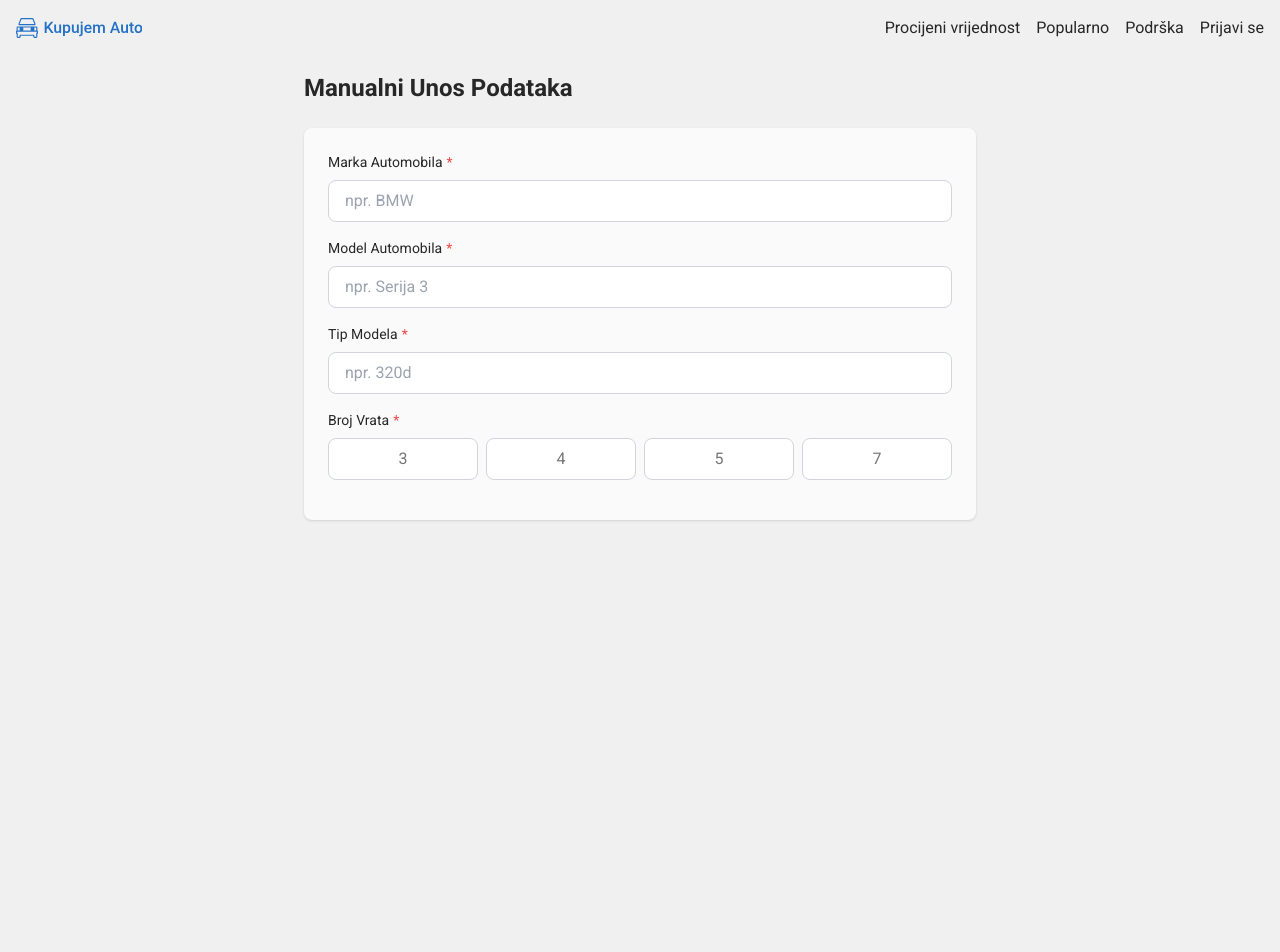
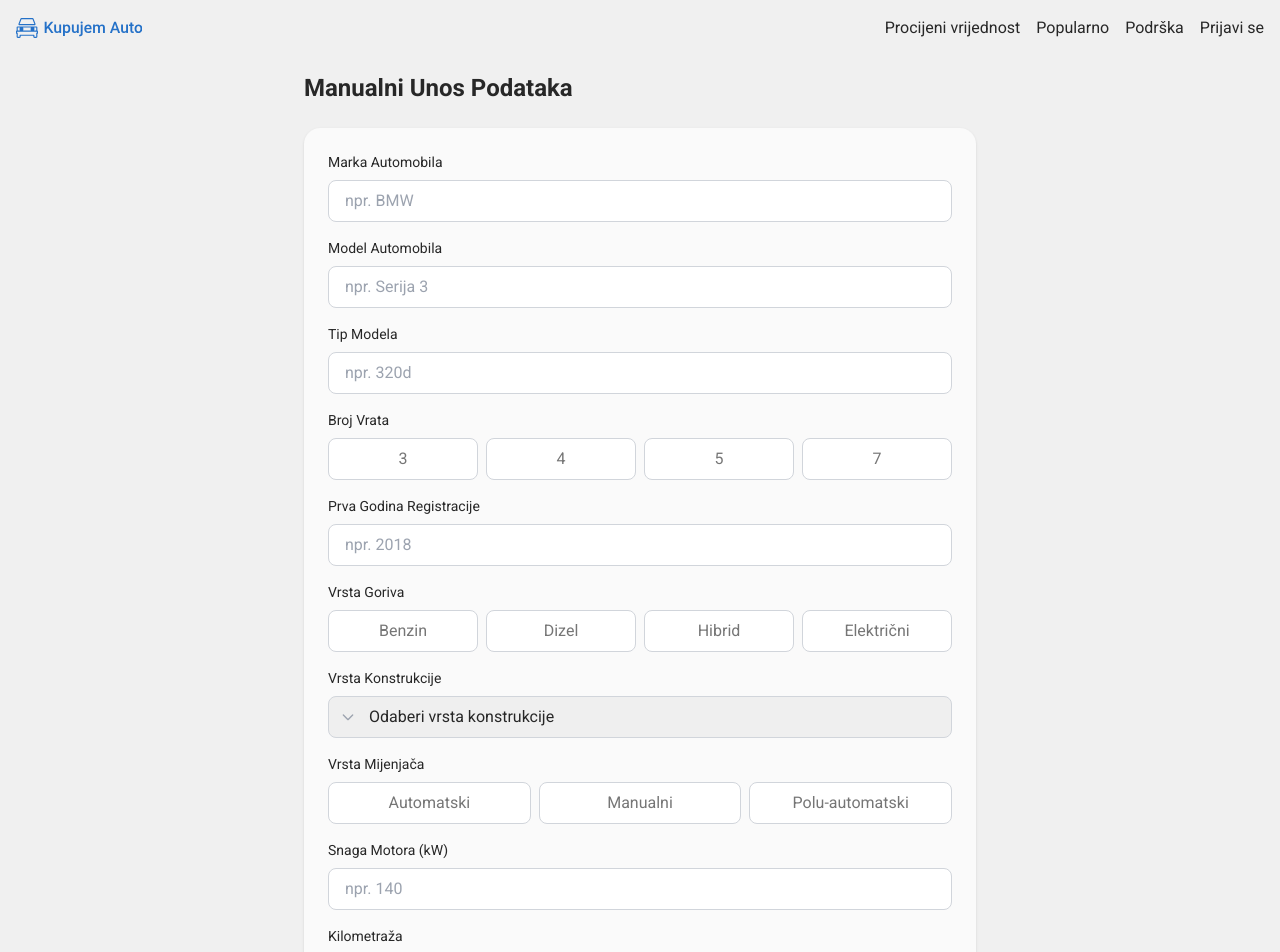
Before and after one commit to mjospovich/human-computer-interaction, a Next.js app in the folder project/: page /manualni-unos in a window 1280 px wide. Shown: the top 952 px of the page. Before the commit the page ends 800 px from the top, so only its background shows below. Built offline with nearby package versions, Linux system fonts and the light colour scheme.

Commit message:
manual input update

```diff
--- a/project/src/app/manualni-unos/page.tsx
+++ b/project/src/app/manualni-unos/page.tsx
@@ -11,7 +11,13 @@ export default function ManualniUnosPage() {
     brand: '',
     model: '',
     type: '',
-    doors: ''  // Add new state for doors
+    doors: '',
+    firstRegistration: '',
+    fuelType: '',
+    bodyType: '',
+    transmission: '',
+    enginePower: '',
+    mileage: ''
   });
 
   const handleChange = (field: string) => (value: string) => {
@@ -27,7 +33,8 @@ export default function ManualniUnosPage() {
           Manualni Unos Podataka
         </h1>
 
-        <div className="bg-container-white p-6 rounded-lg shadow">
+        <div className="bg-container-white p-6 rounded-2xl shadow">
+          {/* Basic car info */}
           <FormInput
             label="Marka Automobila"
             value={formData.brand}
@@ -52,11 +59,67 @@ export default function ManualniUnosPage() {
             required
           />
 
+          {/* Car specifications */}
           <FormButtonGroup
             label="Broj Vrata"
             options={['3', '4', '5', '7']}
             value={formData.doors}
             onChange={handleChange('doors')}
+          />
+
+          <FormInput
+            label="Prva Godina Registracije"
+            value={formData.firstRegistration}
+            onChange={handleChange('firstRegistration')}
+            type="number"
+            placeholder="npr. 2018"
+            required
+          />
+
+          <FormButtonGroup
+            label="Vrsta Goriva"
+            options={['Benzin', 'Dizel', 'Hibrid', 'Električni']}
+            value={formData.fuelType}
+            onChange={handleChange('fuelType')}
+          />
+
+          <FormInput
+            label="Vrsta Konstrukcije"
+            value={formData.bodyType}
+            onChange={handleChange('bodyType')}
+            type="select"
+            options={[
+              'Limuzina',
+              'Karavan',
+              'SUV',
+              'Coupe',
+              'Cabriolet',
+              'Hatchback',
+              'MPV'
+            ]}
+            required
+          />
+
+          <FormButtonGroup
+            label="Vrsta Mijenjača"
+            options={['Automatski', 'Manualni', 'Polu-automatski']}
+            value={formData.transmission}
+            onChange={handleChange('transmission')}
+          />
+
+          <FormInput
+            label="Snaga Motora (kW)"
+            value={formData.enginePower}
+            onChange={handleChange('enginePower')}
+            placeholder="npr. 140"
+            required
+          />
+
+          <FormInput
+            label="Kilometraža"
+            value={formData.mileage}
+            onChange={handleChange('mileage')}
+            placeholder="npr. 150000"
             required
           />
         </div>
--- a/project/src/app/page.tsx
+++ b/project/src/app/page.tsx
@@ -60,16 +60,7 @@ export default function ProcijeniVrijednost() {
       <div className="mb-4 text-center w-full max-w-xl">
         <ListingToScoreImg className="mb-3 md:mb-0 mx-auto w-2/3 md:w-1/2" />
         <p className="text-secondary-text-black text-left mb-2 text-sm">
-          1. Kopiraj link oglasa automobila s jednog od podržanih oglasnika (
-            <a
-              href="https://www.njuskalo.hr/auti"
-              target="_blank"
-              rel="noopener noreferrer"
-              className="hover:underline transition-colors duration-300"
-            >
-              Njuškalo
-            </a>
-            ).
+          1. Kopiraj link oglasa automobila s jednog od podržanih oglasnika (Njuškalo).
         </p>
         <p className="text-secondary-text-black text-left text-sm">
           2. Zalijepi link u polje ili manunalno unesi podatke za procjenu vrijednosti automobila.
@@ -114,11 +105,10 @@ export default function ProcijeniVrijednost() {
           )}
         </div>
 
-      <Link href="/manualni-unos">
-        <button className="md:mt-3 py-3 px-4 bg-brand-light text-main-text-black rounded-full text-sm hover:bg-brand hover:text-white">
-          Manualni unos
-        </button>
-      </Link>
+
+      <button className="md:mt-3 py-3 px-4 bg-brand-light text-main-text-black rounded-full text-sm hover:bg-brand hover:text-white">
+        Manualni unos
+      </button>
 
       <p className="mt-3 text-xs text-secondary-text-black text-center">
         <Link href="/popularno" legacyBehavior>
--- a/project/src/components/formButtonGroup.tsx
+++ b/project/src/components/formButtonGroup.tsx
@@ -3,21 +3,18 @@ interface FormButtonGroupProps {
   options: string[];
   value: string;
   onChange: (value: string) => void;
-  required?: boolean;
 }
 
 export function FormButtonGroup({
   label,
   options,
   value,
-  onChange,
-  required = false
+  onChange
 }: FormButtonGroupProps) {
   return (
     <div className="w-full mb-4">
       <label className="block text-sm font-medium text-main-text-black mb-2">
         {label}
-        {required && <span className="text-red-500 ml-1">*</span>}
       </label>
       <div className="flex gap-2 w-full">
         {options.map((option) => (
--- a/project/src/components/formInput.tsx
+++ b/project/src/components/formInput.tsx
@@ -21,15 +21,25 @@ export function FormInput({
     <div className="w-full mb-4">
       <label className="block text-sm font-medium text-main-text-black mb-2">
         {label}
-        {required && <span className="text-red-500 ml-1">*</span>}
       </label>
+      <div className="relative">
         {type === 'select' ? (
+          <div className="relative">
+            <div className="absolute left-3 top-1/2 -translate-y-1/2 pointer-events-none text-gray-400">
+              <svg
+                width="16"
+                height="16"
+                fill="none"
+                stroke="currentColor"
+                viewBox="0 0 24 24"
+              >
+                <path strokeLinecap="round" strokeLinejoin="round" strokeWidth="2" d="M19 9l-7 7-7-7"/>
+              </svg>
+            </div>
             <select
               value={value}
               onChange={(e) => onChange(e.target.value)}
-          className={`w-full px-4 py-2 rounded-lg border focus:outline-none focus:ring-2 focus:ring-brand focus:border-transparent ${
-            value ? 'border-brand-light' : 'border-gray-300'
-          }`}
+              className="appearance-none w-full pl-10 pr-4 py-2 rounded-lg border border-gray-300 focus:outline-none focus:ring-2 focus:ring-brand focus:border-transparent"
             >
               <option value="">Odaberi {label.toLowerCase()}</option>
               {options.map((option) => (
@@ -38,17 +48,37 @@ export function FormInput({
                 </option>
               ))}
             </select>
+            {value && (
+              <svg
+                className="absolute right-3 top-1/2 -translate-y-1/2 w-5 h-5 text-green-500"
+                fill="none"
+                stroke="currentColor"
+                viewBox="0 0 24 24"
+              >
+                <path strokeLinecap="round" strokeLinejoin="round" strokeWidth="2" d="M5 13l4 4L19 7"/>
+              </svg>
+            )}
+          </div>
         ) : (
           <input
             type={type}
             value={value}
             onChange={(e) => onChange(e.target.value)}
             placeholder={placeholder}
-          className={`w-full px-4 py-2 rounded-lg border focus:outline-none focus:ring-2 focus:ring-brand focus:border-transparent ${
-            value ? 'border-brand' : 'border-gray-300'
-          }`}
+            className="w-full px-4 py-2 rounded-lg border border-gray-300 focus:outline-none focus:ring-2 focus:ring-brand focus:border-transparent pr-10"
           />
         )}
+        {value && (
+          <svg
+            className="absolute right-3 top-1/2 transform -translate-y-1/2 w-5 h-5 text-green-500"
+            fill="none"
+            stroke="currentColor"
+            viewBox="0 0 24 24"
+          >
+            <path strokeLinecap="round" strokeLinejoin="round" strokeWidth="2" d="M5 13l4 4L19 7"/>
+          </svg>
+        )}
+      </div>
     </div>
   );
 }
```
Lines whose indentation alone changed are shown as unchanged.
